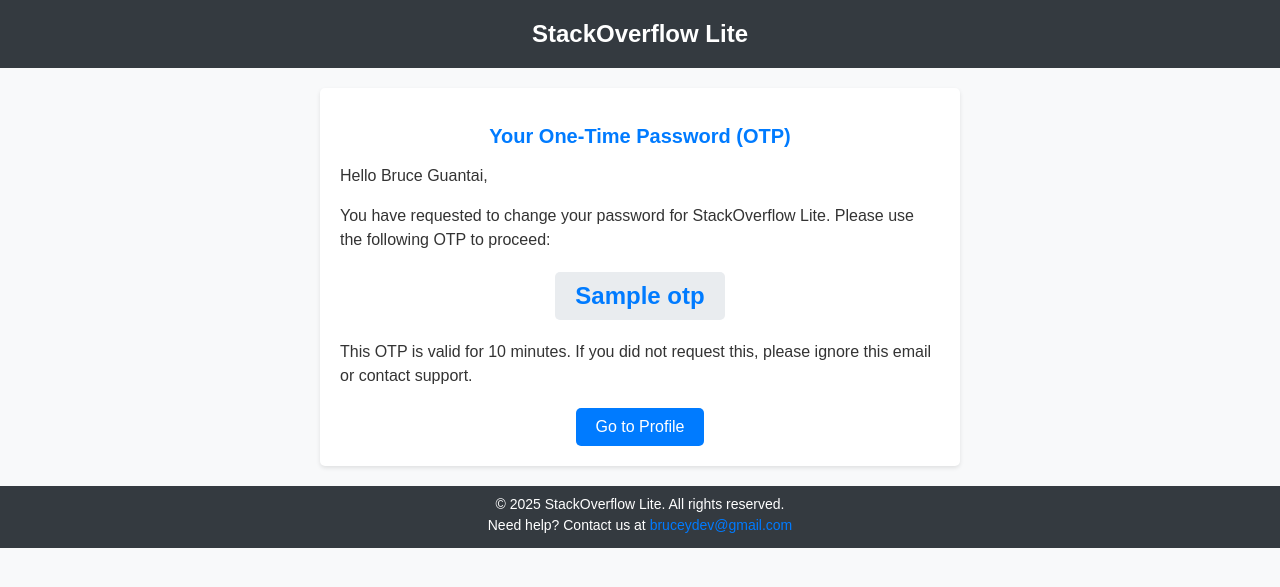
After one commit to MuthomiGuantai/StackOverflowLite, a Flask app: template stack/templates/otp_email.html in a window 1280 px wide. The commit adds this page. Shown: the top 587 px of the page. Run offline with Flask 3, Linux system fonts and the light colour scheme; tables that the repository leaves empty hold one stand-in row (values such as "Sample post"); the template is opened without the code that fills it: values that come from a table or form of the project are taken from there, most other values are stand-ins (such as "Sample title", 1, 10 or a date in 2020).

Commit message:
enabled change password using generated email otp for user verification

```diff
--- a/stack/__init__.py
+++ b/stack/__init__.py
@@ -1,11 +1,15 @@
+import random
+import string
+from flask_mail import Mail, Message
+
 from flask import Flask, render_template, redirect, url_for, flash, make_response, request, jsonify
-from datetime import timedelta
+from datetime import timedelta, datetime
 import os
 
 from flask_jwt_extended import get_jwt_identity, jwt_required, create_access_token, verify_jwt_in_request, \
     unset_jwt_cookies, get_jwt
 
-from stack.forms import UserForm, LoginForm, QuestionForm, AnswerForm
+from stack.forms import UserForm, LoginForm, QuestionForm, AnswerForm, ChangePasswordForm
 from stack.models import QuestionModel, UserModel, AnswerModel
 from stack.dependencies import db,api,jwt
 
@@ -26,10 +30,17 @@ def create_app():
     app.config['JWT_COOKIE_SECURE'] = False  # Allow non-HTTPS for localhost testing
     app.config['JWT_COOKIE_SAMESITE'] = 'Lax'  # Ensure cookie is sent with redirects
     app.config['JWT_ACCESS_COOKIE_NAME'] = 'access_token_cookie'
+    app.config['MAIL_SERVER'] = 'smtp.gmail.com'
+    app.config['MAIL_PORT'] = 587
+    app.config['MAIL_USE_TLS'] = True
+    app.config['MAIL_USERNAME'] = 'bruceydev@gmail.com'
+    app.config['MAIL_PASSWORD'] = 'hzxtvcynfoknlwzo'
+    app.config['MAIL_DEFAULT_SENDER'] = 'bruceydev@gmail.com'
 
     db.init_app(app)
     api.init_app(app)
     jwt.init_app(app)
+    mail = Mail(app)
 
     from .routes import Register, Login, Users, User
     api.add_resource(Register, '/api/register/')
@@ -86,8 +97,7 @@ def create_app():
                 return response
             else:
                 flash("Incorrect username or password.", "error")
-        else:
-         return render_template("login.html", title="Login", form=form)
+        return render_template("login.html", title="Login", form=form)
 
 
     @app.route('/register', methods=['GET', 'POST'])
@@ -189,8 +199,56 @@ def create_app():
             form.email.data = user.email
         questions = QuestionModel.query.filter_by(author=user.name).order_by(QuestionModel.date_posted.desc()).all()
         answers = AnswerModel.query.filter_by(author=user.name).order_by(AnswerModel.date_posted.desc()).all()
+        change_password_form = ChangePasswordForm()
         return render_template("profile.html", user=user, title="Profile", questions=questions, answers=answers,
-                               form=form)
+                               form=form, change_password_form=change_password_form)
+
+    @app.route('/request-otp', methods=['POST'])
+    @jwt_required()
+    def request_otp():
+        user_id = get_jwt_identity()
+        user = UserModel.query.filter_by(id=user_id).first()
+        if not user:
+            return jsonify({"message": "User not found."}), 404
+        otp = ''.join(random.choices(string.digits, k=6))
+        user.otp = otp
+        user.otp_expiry = datetime.utcnow() + timedelta(minutes=10)
+        db.session.commit()
+        try:
+            msg = Message("Your OTP for Password Change", recipients=[user.email])
+            msg.body = f"Your OTP is {otp}. It is valid for 10 minutes."
+            msg.html = render_template('otp_email.html', otp=otp, user=user)
+            mail.send(msg)
+            return jsonify({"message": "OTP sent to your email."}), 200
+        except Exception as e:
+            print(f"Error sending OTP email: {str(e)}")
+            return jsonify({"message": "Failed to send OTP. Please try again."}), 500
+
+    @app.route('/change-password', methods=['POST'])
+    @jwt_required()
+    def change_password():
+        user_id = get_jwt_identity()
+        user = UserModel.query.filter_by(id=user_id).first()
+        if not user:
+            flash("User not found. Please log in again.", "error")
+            return redirect(url_for('login'))
+        form = ChangePasswordForm()
+        if form.validate_on_submit():
+            if not user.otp or user.otp_expiry < datetime.utcnow():
+                flash("OTP is invalid or expired. Please request a new OTP.", "error")
+                return redirect(url_for('profile'))
+            if user.otp != form.otp.data:
+                flash("Invalid OTP. Please try again.", "error")
+                return redirect(url_for('profile'))
+            user.set_password(form.new_password.data)
+            user.otp = None
+            user.otp_expiry = None
+            db.session.commit()
+            flash("Password changed successfully!", "success")
+            return redirect(url_for('profile'))
+        else:
+            flash("Invalid input. Please check the form.", "error")
+        return redirect(url_for('profile'))
 
     @app.route('/logout')
     def logout():
--- a/stack/forms.py
+++ b/stack/forms.py
@@ -24,6 +24,11 @@ class AnswerForm(FlaskForm):
     content = TextAreaField('Answer', validators=[DataRequired(message='Answer content is required'), Length(max=5000)])
     submit = SubmitField('Post Answer')
 
+class ChangePasswordForm(FlaskForm):
+    otp = StringField('OTP', validators=[DataRequired(message='OTP is required'), Length(min=6, max=6, message='OTP must be 6 digits')])
+    new_password = PasswordField('New Password', validators=[DataRequired(message='New password is required'), Length(min=6, message='Password must be at least 6 characters')])
+    confirm_new_password = PasswordField('Confirm New Password', validators=[DataRequired(message='Password confirmation is required'), EqualTo('new_password', message='Passwords must match')])
+    submit = SubmitField('Change Password')
 
 
 userFields = {
--- a/stack/models.py
+++ b/stack/models.py
@@ -9,6 +9,8 @@ class UserModel(db.Model):
     name = db.Column(db.String(40), unique=True, nullable=False)
     email = db.Column(db.String(80), unique=True, nullable=False)
     password_hash = db.Column(db.String(80), nullable=False)
+    otp = db.Column(db.String(6), nullable=True)
+    otp_expiry = db.Column(db.DateTime, nullable=True)
 
     def __repr__(self):
         return f"User(name='{self.name}', email='{self.email}')"
--- /dev/null
+++ b/stack/templates/otp_email.html
@@ -0,0 +1,34 @@
+<!DOCTYPE html>
+<html lang="en">
+<head>
+    <meta charset="UTF-8">
+    <meta name="viewport" content="width=device-width, initial-scale=1.0">
+    <title>StackOverflow Lite OTP</title>
+</head>
+<body style="margin: 0; padding: 0; font-family: Arial, Helvetica, sans-serif; background-color: #f8f9fa; color: #333;">
+    <!-- Header -->
+    <div style="background-color: #343a40; padding: 20px; text-align: center;">
+        <h1 style="color: #ffffff; margin: 0; font-size: 24px;">StackOverflow Lite</h1>
+    </div>
+
+    <!-- Main Content -->
+    <div style="max-width: 600px; margin: 20px auto; padding: 20px; background-color: #ffffff; border-radius: 5px; box-shadow: 0 2px 4px rgba(0,0,0,0.1);">
+        <h2 style="font-size: 20px; color: #007bff; text-align: center;">Your One-Time Password (OTP)</h2>
+        <p style="font-size: 16px; line-height: 1.5;">Hello {{ user.name }},</p>
+        <p style="font-size: 16px; line-height: 1.5;">You have requested to change your password for StackOverflow Lite. Please use the following OTP to proceed:</p>
+        <div style="text-align: center; margin: 20px 0;">
+            <span style="display: inline-block; font-size: 24px; font-weight: bold; color: #007bff; background-color: #e9ecef; padding: 10px 20px; border-radius: 5px;">{{ otp }}</span>
+        </div>
+        <p style="font-size: 16px; line-height: 1.5;">This OTP is valid for 10 minutes. If you did not request this, please ignore this email or contact support.</p>
+        <div style="text-align: center; margin-top: 20px;">
+            <a href="{{ url_for('profile', _external=True) }}" style="display: inline-block; padding: 10px 20px; font-size: 16px; color: #ffffff; background-color: #007bff; text-decoration: none; border-radius: 5px;">Go to Profile</a>
+        </div>
+    </div>
+
+    <!-- Footer -->
+    <div style="background-color: #343a40; padding: 10px; text-align: center; color: #ffffff; font-size: 14px;">
+        <p style="margin: 0;">&copy; 2025 StackOverflow Lite. All rights reserved.</p>
+        <p style="margin: 5px 0;">Need help? Contact us at <a href="mailto:bruceydev@gmail.com" style="color: #007bff; text-decoration: none;">bruceydev@gmail.com</a></p>
+    </div>
+</body>
+</html>
```
Also changed, not shown: stack/templates/profile.html (+69 -0 lines), instance/stackover.db.
